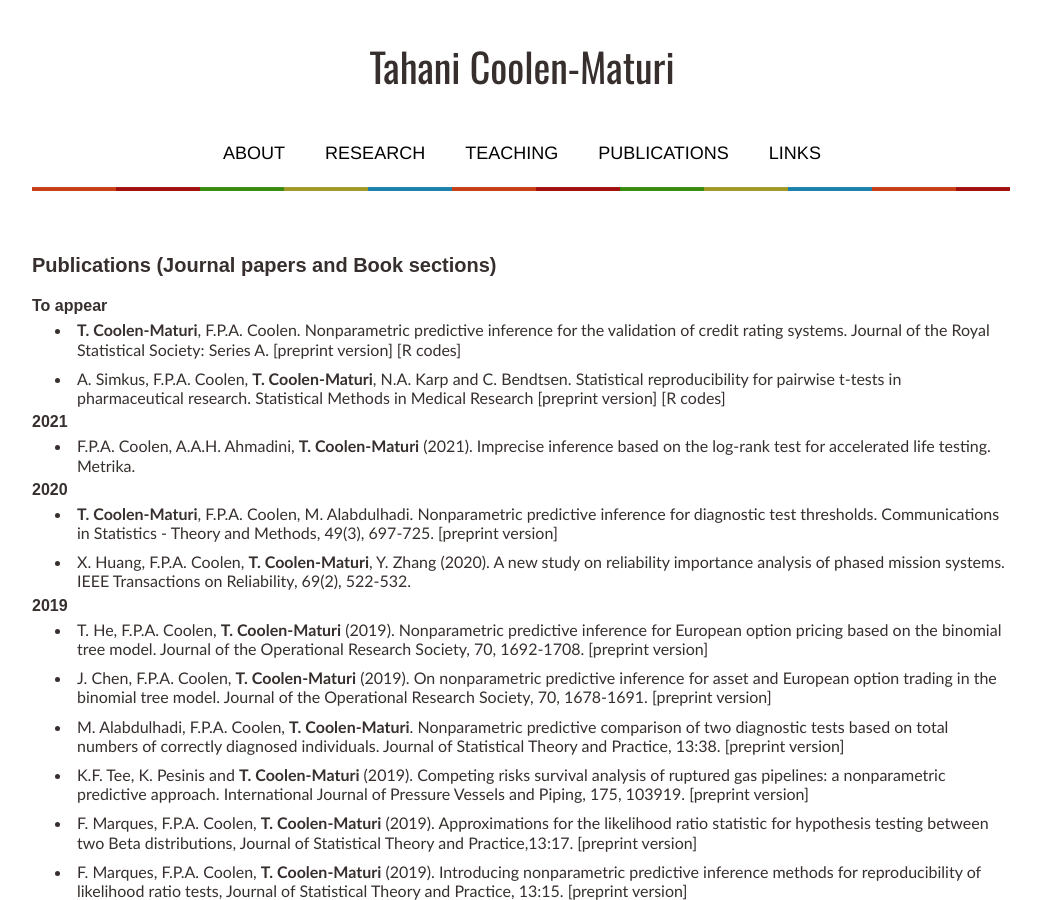
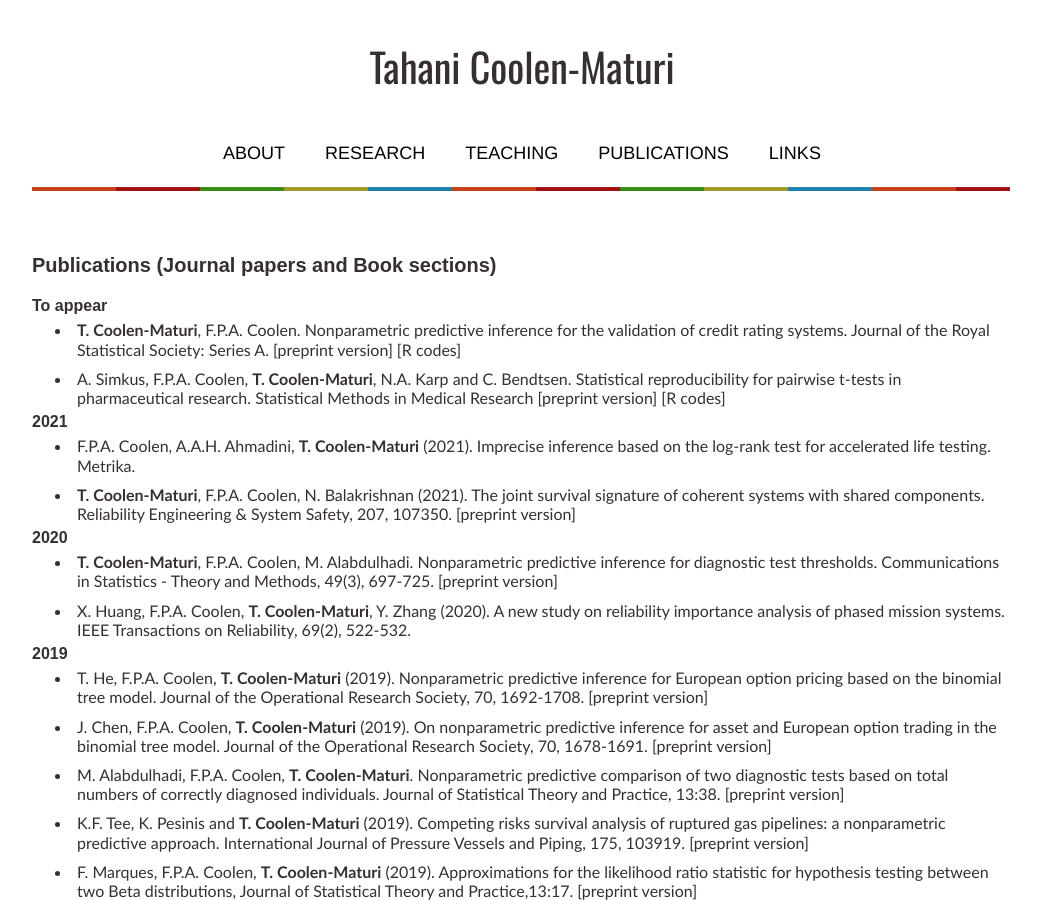
Before and after one commit to tmaturi/tahanimaturi, a Jekyll site: the page built from publications.md, in a window 1280 px wide and 900 px high. Shown: the whole window, without its empty margins (119-1160 px from the left). Built offline with Jekyll 4.4.1, drawn with Linux system fonts in a browser that asks for light colours; our own code applies the rules of GitHub Pages for plain Markdown files.

Commit message:
Update publications.md

```diff
--- a/publications.md
+++ b/publications.md
@@ -18,6 +18,7 @@
 
 ### 2021
 -  F.P.A. Coolen, A.A.H. Ahmadini,  **T. Coolen-Maturi** (2021). Imprecise inference based on the log-rank test for accelerated life testing. Metrika.
+-  **T. Coolen-Maturi**, F.P.A. Coolen, N. Balakrishnan (2021). The joint survival signature of coherent systems with shared components. Reliability Engineering & System Safety, 207, 107350. [[preprint version](pdfs/Joint-Surv-Sign-RESS-accepted-201118.pdf){:target="_blank"}]
 <br>
 
 ### 2020
```
